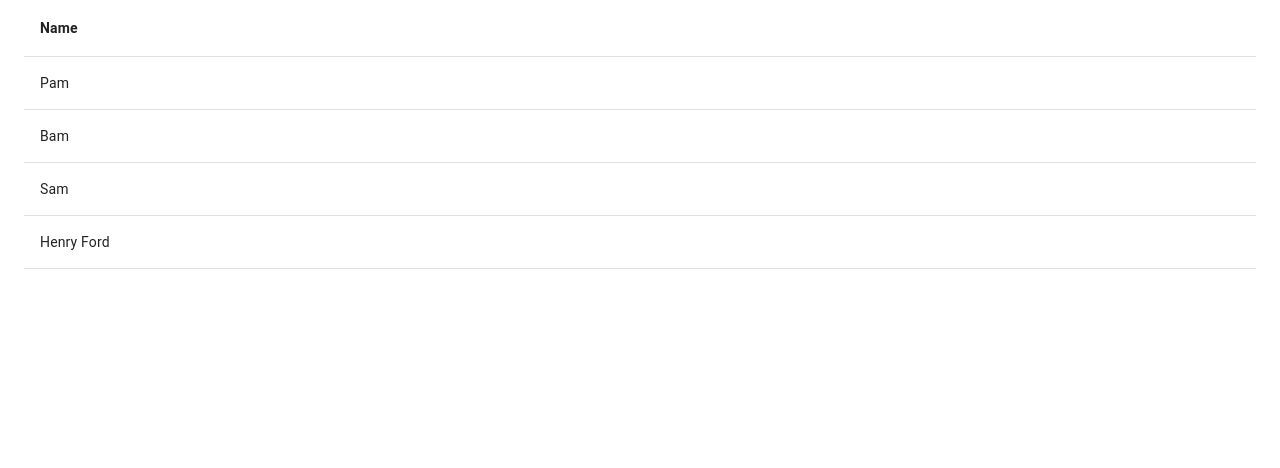
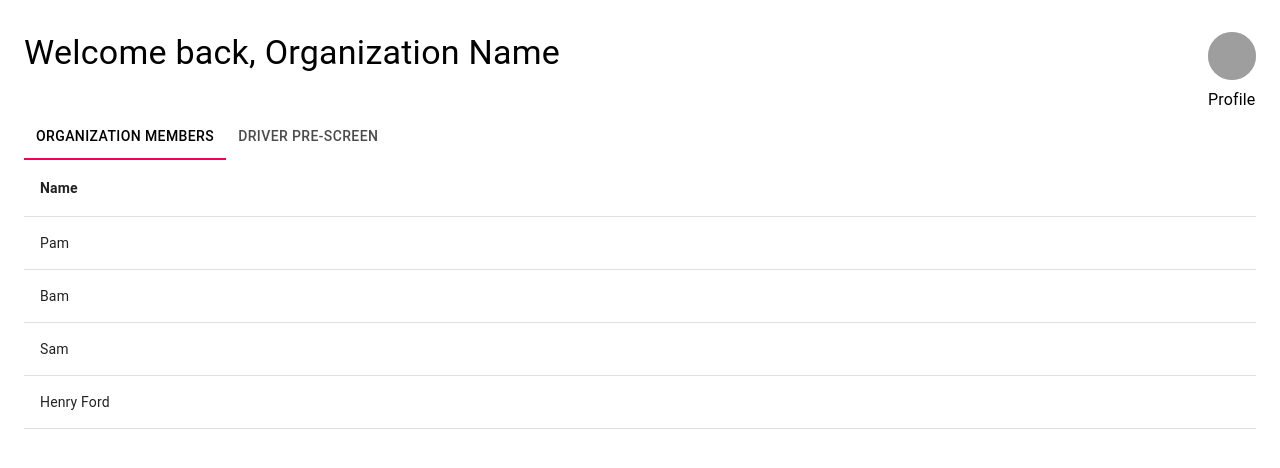
Before and after one commit to diglit/volunteer-toronto-volunteer-drivers-app, a Next.js app in the folder web-client/: page /organization/members in a window 1280 px wide. Shown: the top 468 px of the page. Built offline with nearby package versions, Linux system fonts and the light colour scheme; grey boxes are pictures that could not be loaded.

Commit message:
dashboard header added

```diff
--- a/web-client/src/pages/organization/[route].tsx
+++ b/web-client/src/pages/organization/[route].tsx
@@ -3,22 +3,34 @@ import { NextPage } from 'next'
 import Head from 'next/head'
 import React from 'react'
 import DashNav from 'shared/components/layout/DashNav'
-import {MemberTable} from '../../shared/components/organization/members'
+import {MemberTable} from 'shared/components/organization/members'
+import Header from 'shared/components/layout/Header'
 import DriversSearch from '../drivers-search'
+import {
+    Container,
+    Typography
+} from '@material-ui/core'
 
 const Dashboard: NextPage = ()=>{
+    const welcomeMsg = "Welcome back, Organization Name"
     const components = [
-        {slug: 'members', component: <MemberTable />},
-        {slug: 'drivers-search', component: <DriversSearch />}
+        {slug: 'members',  label:'Organization Members', component: <MemberTable />},
+        {slug: 'drivers-search', label:'Driver Pre-Screen', component: <DriversSearch />}
     ]
+
     return (
         <div>
             <Head>
                 <title>Organization Dashboard</title>
             </Head>
-            <DashNav
-                components = {components}
-            />
+            <Container>
+                <Header
+                    headline={welcomeMsg}
+                />
+                <DashNav
+                    components = {components}
+                />
+            </Container>
         </div>
     )
 }
--- a/web-client/src/shared/components/layout/DashNav/index.tsx
+++ b/web-client/src/shared/components/layout/DashNav/index.tsx
@@ -1,8 +1,13 @@
 import React, { useState, useEffect } from 'react'
+import {Tab, Tabs} from '@material-ui/core'
 import {useRouter} from 'next/router'
 
 interface DashNavProps {
-    components: {slug:string, component:JSX.Element}[]
+    components: {
+        slug:string,
+        component:JSX.Element,
+        label:string,
+        value?:number}[]
 }
 
 const DashNav:React.FunctionComponent<DashNavProps> = (props: DashNavProps)=>{
@@ -18,12 +23,31 @@ const DashNav:React.FunctionComponent<DashNavProps> = (props: DashNavProps)=>{
     },[router])
 
     const findSlugMatchingCmp = ()=>components.find(
-        cmp => cmp.slug === router.query.route
+        (cmp, i) =>{
+            cmp.value = i
+            return cmp.slug === router.query.route
+        }
     )
+
+    const cmp = findSlugMatchingCmp()
+
+    const changeRouteTo = (slug:string)=>{
+        const withoutSlugPath = router.asPath.split(`/${cmp?.slug}`)[0]
+        router.push(`${withoutSlugPath}/${slug}`)
+    }
 
     return (
         <div>
-            {findSlugMatchingCmp()?.component}
+            <Tabs value={cmp?.value}>
+                {components.map(cmp=>(
+                    <Tab
+                        key={cmp.slug}
+                        label={cmp.label}
+                        onClick={()=>{changeRouteTo(cmp.slug)}}
+                    />
+                ))}
+            </Tabs>
+            {cmp?.component}
         </div>
     )
 }
--- /dev/null
+++ b/web-client/src/shared/components/layout/Header/index.jsx
@@ -0,0 +1,17 @@
+import React from 'react'
+import {Typography} from '@material-ui/core'
+import styles from './index.module.scss'
+
+const Header = ({headline})=>{
+    return (
+        <div className={styles.header}>
+            <Typography variant="h4">{headline}</Typography>
+            <div className={styles.profile} >
+                <img src="#" alt=""/>
+                <Typography>Profile</Typography>
+            </div>
+        </div>
+    )
+}
+
+export default Header
--- /dev/null
+++ b/web-client/src/shared/components/layout/Header/index.module.scss
@@ -0,0 +1,17 @@
+
+.header{
+    margin-top: 2em;
+    display: flex;
+    justify-content: space-between;
+    align-items: flex-start;
+}
+.profile{
+    img{
+        height: 3em;
+        width: 3em;
+        background-color: rgb(202, 202, 202);
+        border-radius: 50%;
+        text-align: center;
+        margin-bottom: 0.3em;
+    }
+}
--- a/web-client/src/shared/components/organization/members/Table.tsx
+++ b/web-client/src/shared/components/organization/members/Table.tsx
@@ -15,7 +15,6 @@ import {
     Box,
     CircularProgress,
     Typography,
-    Container
 } from '@material-ui/core'
 import { useSelector, useDispatch } from 'react-redux'
 
@@ -29,7 +28,6 @@ const MembersTable:React.FunctionComponent = ()=>{
     },[])
 
     return (
-        <Container>
         <Table>
             <TableHead>
                 <TableRow>
@@ -62,7 +60,6 @@ const MembersTable:React.FunctionComponent = ()=>{
             </TableBody>
             }
         </Table>
-        </Container>
     )
 }
 
```
Lines whose indentation alone changed are shown as unchanged.
